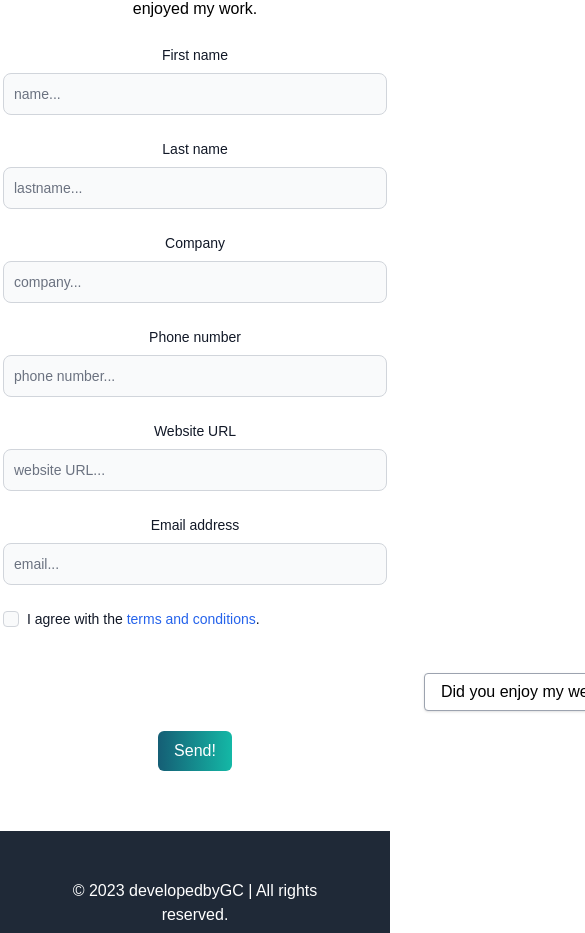
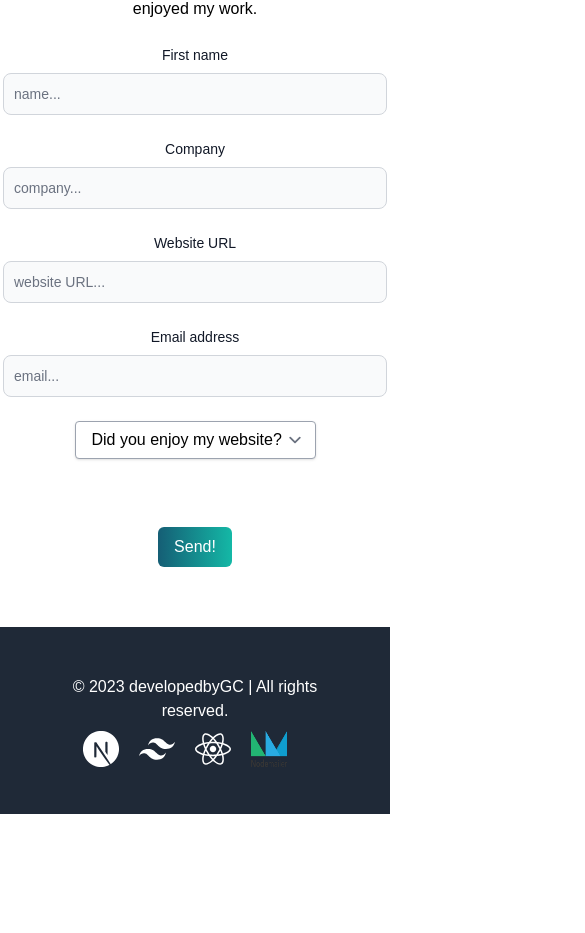
Before and after one commit to Ezeko95/porfolio, a Next.js app: page / in a window 390 px wide. Shown: the part 5856-6789 px from the top of the page, 585 px wide, since content can reach past the window. After the commit the page ends 6670 px from the top, so only its background shows below. Built offline with nearby package versions, Linux system fonts and the light colour scheme; what tailwindcss-animated would draw is missing.

Commit message:
nodemailer fixed

```diff
--- a/package.json
+++ b/package.json
@@ -10,7 +10,6 @@
   },
   "dependencies": {
     "@tailwindcss/forms": "^0.5.4",
-    "body-parser": "^1.20.2",
     "dotenv": "^16.3.1",
     "firebase": "^9.10.0",
     "moment": "^2.29.4",
--- a/pages/api/email.js
+++ b/pages/api/email.js
@@ -1,38 +1,34 @@
 import nodemailer from "nodemailer";
-import bodyParser from "body-parser";
-require("dotenv").config();
+import "dotenv/config";
 
 const transporter = nodemailer.createTransport({
-  service: "Hotmail",
+  service: "Gmail",
   auth: {
     user: process.env.EMAIL_ADDRESS,
     pass: process.env.EMAIL_PASSWORD,
   },
 });
 
-export default function handler(req, res) {
-  console.log("arrived puto")
+export default async function handler(req, res) {
   if (req.method === "POST") {
-    bodyParser.urlencoded({ extended: true })(req, res, () => {
-      const { emailData } = req.body;
-      // Email content
+    try {
+      const { form } = req.body;
+      console.log(form, "this is the form");
+
       const mailOptions = {
-        from: process.env.EMAIL_ADDRESS,
+        from: form.email,
         to: "ciangianluca@hotmail.com",
         subject: "Portfolio Subscriber!",
-        text: `New email subscriber: ${emailData.email}`,
+        text: `New email subscriber:\nName: ${form.name}\nEmail: ${form.email}\nCompany: ${form.company}\nWebsite: ${form.website}\nHappy: ${form.happy}`,
       };
 
-      transporter.sendMail(mailOptions, (error, info) => {
-        if (error) {
-          console.log(error);
-          res.status(500).json({ error: "Failed to send email API" });
-        } else {
-          console.log("Email sent: " + info.response);
-          res.status(200).json({ message: "Email sent successfully" });
-        }
-      });
-    });
+      await transporter.sendMail(mailOptions);
+      console.log("Email sent successfully");
+      res.status(200).json({ message: "Email sent successfully" });
+    } catch (error) {
+      console.error("Error sending email:", error);
+      res.status(500).json({ error: "Failed to send email API" });
+    }
   } else {
     res.status(405).end();
   }
--- a/pages/index.js
+++ b/pages/index.js
@@ -16,15 +16,19 @@ import soon from "../public/coming-soon.jpg";
 
 export default function Home() {
   const [darkMode, setDarkMode] = useState(false);
-  const [emailData, setEmailData] = useState({
+  const [form, setForm] = useState({
     name: "",
-    lastname: "",
     email: "",
     company: "",
-    phone: "",
     website: "",
+    happy: ""
   });
-  console.log(emailData);
+
+  const changeHandler = (e) => {
+    const property = e.target.name;
+    const value = e.target.value;
+    setForm({ ...form, [property]: value });
+  };
 
   const handleFormSubmit = async (e) => {
     e.preventDefault();
@@ -34,9 +38,8 @@ export default function Home() {
         headers: {
           "Content-Type": "application/json",
         },
-        body: JSON.stringify({ email }),
+        body: JSON.stringify({ form }),
       });
-      console.log(response);
       if (response.ok) {
         console.log("Email sent successfully");
       } else {
@@ -310,62 +313,43 @@ export default function Home() {
                   </label>
                   <input
                     type="text"
+                    id="name"
                     placeholder="name..."
-                    value={emailData.name}
-                    onChange={(e) => setEmailData(e.target.value)}
-                    className="bg-gray-50 border border-gray-300 text-gray-900 text-sm rounded-lg focus:ring-blue-500 focus:border-blue-500 block w-full p-2.5 dark:bg-gray-700 dark:border-gray-600 dark:placeholder-gray-200 dark:text-white dark:focus:ring-blue-500 dark:focus:border-blue-500"
-                    required
-                  />
-                </div>
-                <div className="w-96">
-                  <label className="block mb-2 text-sm font-medium text-gray-900 dark:text-white">
-                    Last name
-                  </label>
-                  <input
-                    type="text"
-                    placeholder="lastname..."
-                    value={emailData.lastname}
-                    onChange={(e) => setEmailData(e.target.value)}
+                    name="name"
+                    value={form.name}
+                    onChange={changeHandler}
                     className="bg-gray-50 border border-gray-300 text-gray-900 text-sm rounded-lg focus:ring-blue-500 focus:border-blue-500 block w-full p-2.5 dark:bg-gray-700 dark:border-gray-600 dark:placeholder-gray-400 dark:text-white dark:focus:ring-blue-500 dark:focus:border-blue-500"
                     required
                   />
                 </div>
+
                 <div className="w-96">
                   <label className="block mb-2 text-sm font-medium text-gray-900 dark:text-white">
                     Company
                   </label>
                   <input
                     type="text"
+                    id="company"
                     placeholder="company..."
-                    value={emailData.company}
-                    onChange={(e) => setEmailData(e.target.value)}
+                    name="company"
+                    value={form.company}
+                    onChange={changeHandler}
                     className="bg-gray-50 border border-gray-300 text-gray-900 text-sm rounded-lg focus:ring-blue-500 focus:border-blue-500 block w-full p-2.5 dark:bg-gray-700 dark:border-gray-600 dark:placeholder-gray-400 dark:text-white dark:focus:ring-blue-500 dark:focus:border-blue-500"
                     required
                   />
                 </div>
-                <div className="w-96">
-                  <label className="block mb-2 text-sm font-medium text-gray-900 dark:text-white">
-                    Phone number
-                  </label>
-                  <input
-                    type="tel"
-                    placeholder="phone number..."
-                    value={emailData.phone}
-                    onChange={(e) => setEmailData(e.target.value)}
-                    className="bg-gray-50 border border-gray-300 text-gray-900 text-sm rounded-lg focus:ring-blue-500 focus:border-blue-500 block w-full p-2.5 dark:bg-gray-700 dark:border-gray-600 dark:placeholder-gray-400 dark:text-white dark:focus:ring-blue-500 dark:focus:border-blue-500"
-                    pattern="[0-9]{3}-[0-9]{2}-[0-9]{3}"
-                    required
-                  />
-                </div>
+
                 <div className="w-96">
                   <label className="block mb-2 text-sm font-medium text-gray-900 dark:text-white">
                     Website URL
                   </label>
                   <input
                     type="url"
+                    id="website"
                     placeholder="website URL..."
-                    value={emailData.website}
-                    onChange={(e) => setEmailData(e.target.value)}
+                    name="website"
+                    value={form.website}
+                    onChange={changeHandler}
                     className="bg-gray-50 border border-gray-300 text-gray-900 text-sm rounded-lg focus:ring-blue-500 focus:border-blue-500 block w-full p-2.5 dark:bg-gray-700 dark:border-gray-600 dark:placeholder-gray-400 dark:text-white dark:focus:ring-blue-500 dark:focus:border-blue-500"
                   />
                 </div>
@@ -375,45 +359,27 @@ export default function Home() {
                   </label>
                   <input
                     type="email"
+                    id="email"
                     placeholder="email..."
-                    value={emailData.email}
-                    onChange={(e) => setEmailData(e.target.value)}
+                    name="email"
+                    value={form.email}
+                    onChange={changeHandler}
                     className="bg-gray-50 border border-gray-300 text-gray-900 text-sm rounded-lg focus:ring-blue-500 focus:border-blue-500 block w-full p-2.5 dark:bg-gray-700 dark:border-gray-600 dark:placeholder-gray-400 dark:text-white dark:focus:ring-blue-500 dark:focus:border-blue-500"
                     required
                   />
                 </div>
+              <div className="flex justify-center mb-6">
+                <select id="happy" name="happy" onChange={changeHandler} className="appearance-none w-fit bg-white border border-gray-400 hover:border-gray-500 px-4 py-2 pr-8 rounded shadow leading-tight focus:outline-none focus:shadow-outline">
+                  <option value="">Did you enjoy my website? </option>
+                  <option value="yes!">Yes! 🥰</option>
+                  <option value="no!">No 😕</option>
+                </select>
+              </div>
               </div>
 
-              <div className="flex items-start mb-6">
-                <div className="flex items-center h-5">
-                  <input
-                    id="remember"
-                    type="checkbox"
-                    className="w-4 h-4 border border-gray-300 rounded bg-gray-50 focus:ring-3 focus:ring-blue-300 dark:bg-gray-700 dark:border-gray-600 dark:focus:ring-blue-600 dark:ring-offset-gray-800"
-                    required
-                  />
-                </div>
-                <label className="ml-2 text-sm font-medium text-gray-900 dark:text-gray-300">
-                  I agree with the{" "}
-                  <a
-                    href="#"
-                    className="text-blue-600 hover:underline dark:text-blue-500"
-                  >
-                    terms and conditions
-                  </a>
-                  .
-                </label>
-              </div>
             </form>
           </div>
 
-          <div className="ml-96 w-72 mt-5 sm:flex justify-center">
-            <select className="lg:block appearance-none w-full sm:flex bg-white border border-gray-400 hover:border-gray-500 px-4 py-2 pr-8 rounded shadow leading-tight focus:outline-none focus:shadow-outline">
-              <option>Did you enjoy my website? </option>
-              <option>Yes! 🥰</option>
-              <option>No 😕</option>
-            </select>
-          </div>
           <div className="flex justify-center mt-5 pb-5">
             <button
               onClick={handleFormSubmit}
```
Also changed, not shown: 1 other file (tests, documents, lock files or other folders).
